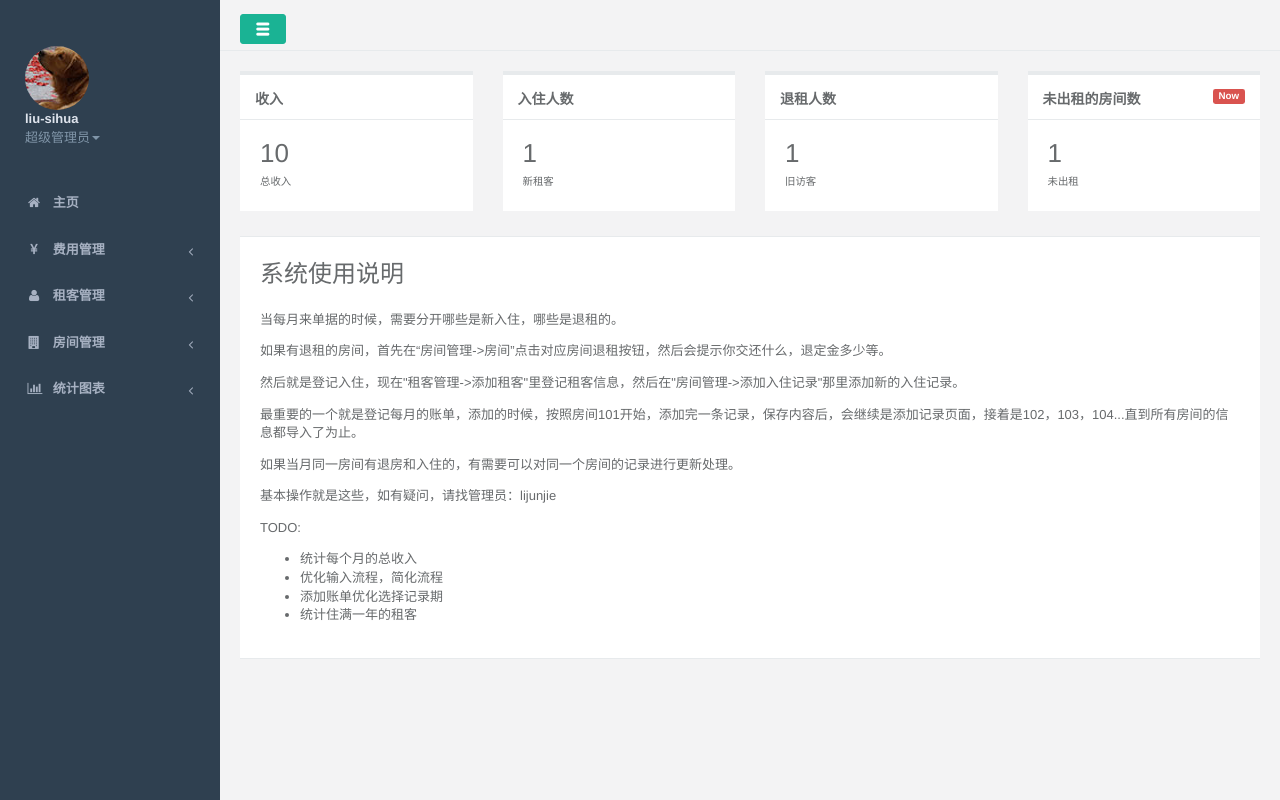
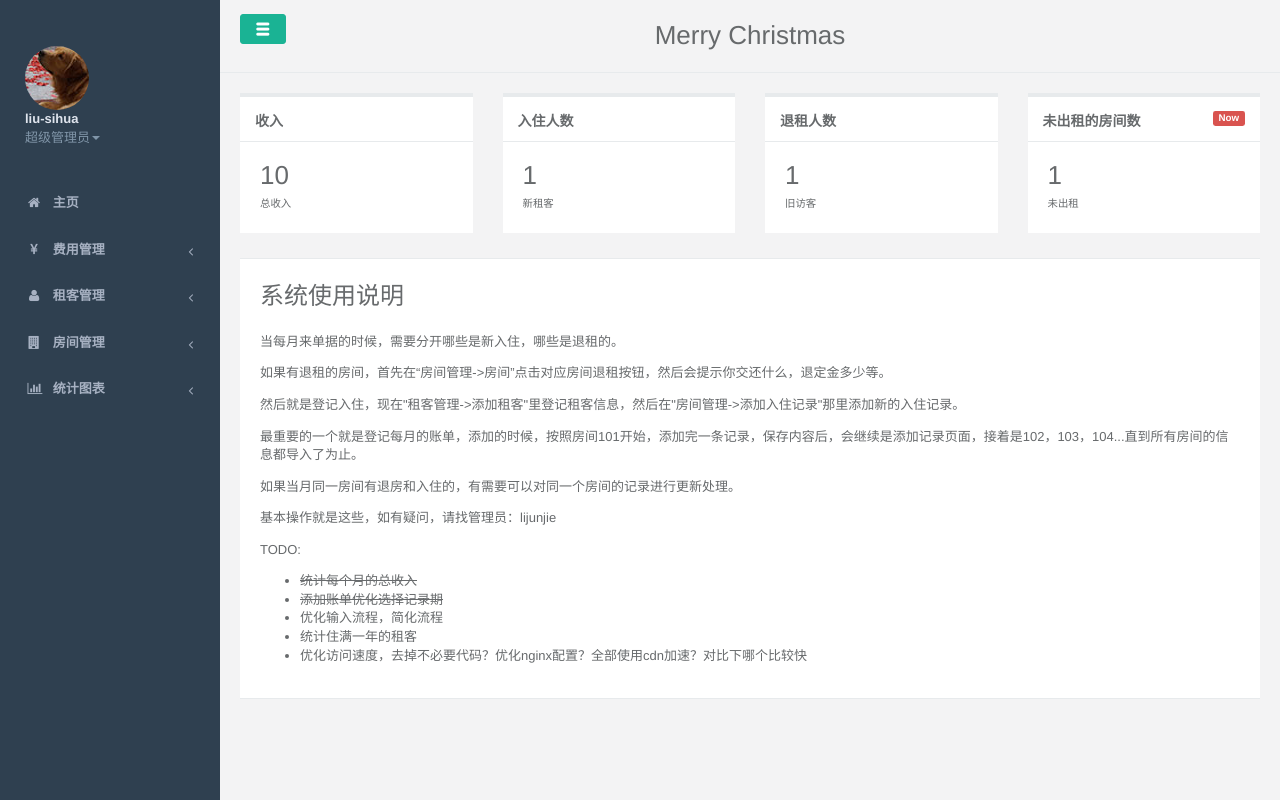
Before and after one commit to junjielee/labrador, a Django app: template labrador/labrador/chuzuwu/templates/chuzuwu/index.html in a window 1280 px wide. Run offline with Django 3.2, Linux system fonts and the light colour scheme; tables that the repository leaves empty hold one stand-in row (values such as "Sample post"); the template is opened without the code that fills it: values that come from a table or form of the project are taken from there, most other values are stand-ins (such as "Sample title", 1, 10 or a date in 2020); parts of the project's set-up code (start-up, migrations or seed data) failed here and were passed over; some libraries are stand-ins or nearby versions.

Commit message:
更改了Christmas导航和默认页的TODO

```diff
--- a/labrador/labrador/chuzuwu/templates/chuzuwu/index.html
+++ b/labrador/labrador/chuzuwu/templates/chuzuwu/index.html
@@ -85,10 +85,11 @@
         <p>基本操作就是这些，如有疑问，请找管理员：lijunjie</p>
         <p>TODO:</p>
         <ul>
-          <li>统计每个月的总收入</li>
+          <li><s>统计每个月的总收入</s></li>
+          <li><s>添加账单优化选择记录期</s></li>
           <li>优化输入流程，简化流程</li>
-          <li>添加账单优化选择记录期</li>
           <li>统计住满一年的租客</li>
+          <li>优化访问速度，去掉不必要代码？优化nginx配置？全部使用cdn加速？对比下哪个比较快</li>
         </ul>
       </div>
     </div>
--- a/labrador/templates/nav.html
+++ b/labrador/templates/nav.html
@@ -1,83 +1,13 @@
 <div class="row border-bottom">
     <nav class="navbar navbar-static-top" role="navigation" style="margin-bottom: 0">
-        <div class="navbar-header"><a class="navbar-minimalize minimalize-styl-2 btn btn-primary " href="#"><i class="fa fa-menu"></i> </a>
+      <div class="row">
+        <div class="col-md-2 navbar-header"><a class="navbar-minimalize minimalize-styl-2 btn btn-primary " href="#"><i class="fa fa-menu"></i> </a>
         </div>
-        <!-- <ul class="nav navbar-top-links navbar-right">
-            <li class="dropdown">
-                <a class="dropdown-toggle count-info" data-toggle="dropdown" href="#">
-                    <i class="fa fa-home"></i> <span class="label label-warning">16</span>
-                </a>
-                <ul class="dropdown-menu dropdown-messages">
-                    <li class="m-t-xs">
-                        <div class="dropdown-messages-box">
-                            <a href="#" class="pull-left">
-                                <img alt="image" class="img-circle" src="img/a7.jpg">
-                            </a>
-                            <div class="media-body">
-                                <small class="pull-right">46小时前</small>
-                                <strong>小四</strong> 这个在日本投降书上签字的军官，建国后一定是个不小的干部吧？
-                                <br>
-                                <small class="text-muted">3天前 2014.11.8</small>
-                            </div>
-                        </div>
-                    </li>
-                    <li class="divider"></li>
-                    <li>
-                        <div class="dropdown-messages-box">
-                            <a href="profile.html" class="pull-left">
-                                <img alt="image" class="img-circle" src="img/a4.jpg">
-                            </a>
-                            <div class="media-body ">
-                                <small class="pull-right text-navy">25小时前</small>
-                                <strong>国民岳父</strong> 如何看待“男子不满自己爱犬被称为狗，刺伤路人”？——这人比犬还凶
-                                <br>
-                                <small class="text-muted">昨天</small>
-                            </div>
-                        </div>
-                    </li>
-                    <li class="divider"></li>
-                    <li>
-                        <div class="text-center link-block">
-                            <a class="J_menuItem" href="mailbox.html" data-index="86">
-                                <i class="fa fa-envelope"></i> <strong> 查看所有消息</strong>
-                            </a>
-                        </div>
-                    </li>
-                </ul>
-            </li>
-            <li class="dropdown">
-                <a class="dropdown-toggle count-info" data-toggle="dropdown" href="#">
-                    <i class="fa fa-yen"></i> <span class="label label-primary">8</span>
-                </a>
-                <ul class="dropdown-menu dropdown-alerts">
-                    <li>
-                        <a href="#">
-                            <div>
-                                <i class="fa fa-yen"></i> 您有16条未读消息
-                                <span class="pull-right text-muted small">4分钟前</span>
-                            </div>
-                        </a>
-                    </li>
-                    <li class="divider"></li>
-                    <li>
-                        <a href="profile.html">
-                            <div>
-                                <i class="fa fa-qq fa-fw"></i> 3条新回复
-                                <span class="pull-right text-muted small">12分钟钱</span>
-                            </div>
-                        </a>
-                    </li>
-                    <li class="divider"></li>
-                    <li>
-                        <div class="text-center link-block">
-                            <a class="J_menuItem" href="notifications.html" data-index="87">
-                                <strong>查看所有 </strong>
-                                <i class="fa fa-angle-right"></i>
-                            </a>
-                        </div>
-                    </li>
-                </ul>
-            </li>
-        </ul> -->
+        <div class="col-md-8" style="text-align: center;">
+          <h1>Merry Christmas</h1>
+        </div>
+        <div class="col-md-2">
+        </div>
+      </div>
     </nav>
 </div>
```
